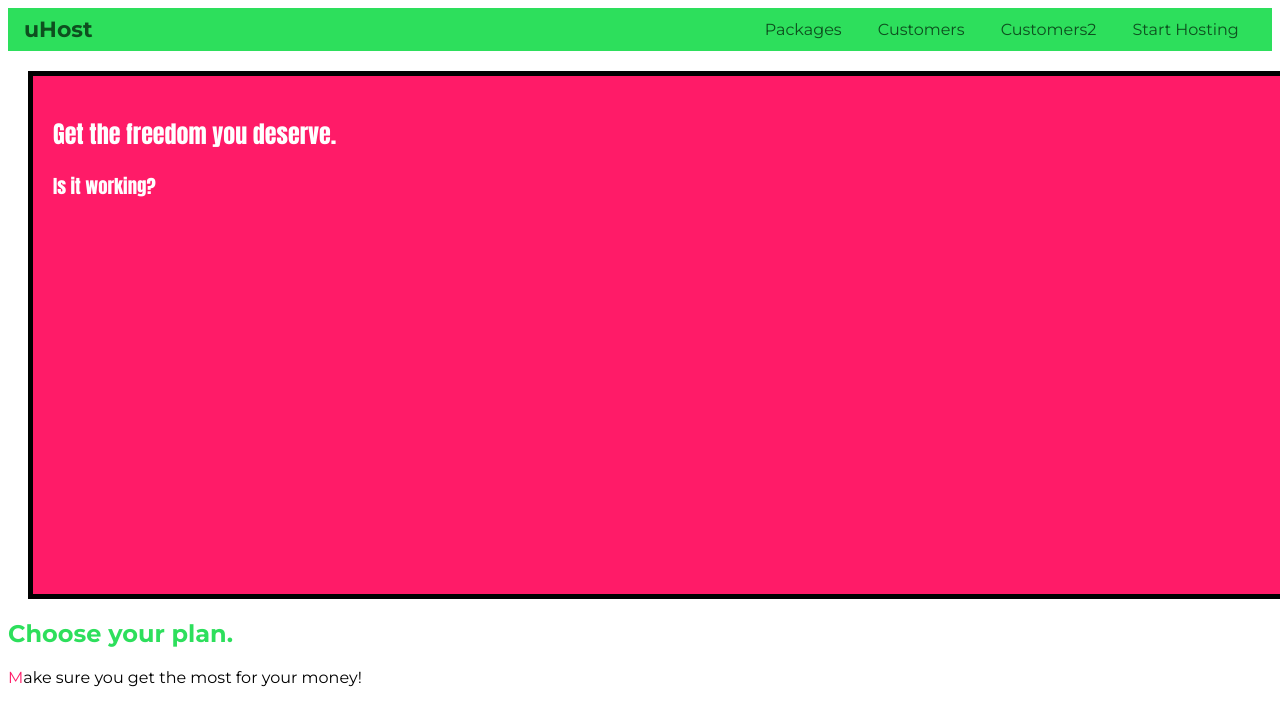
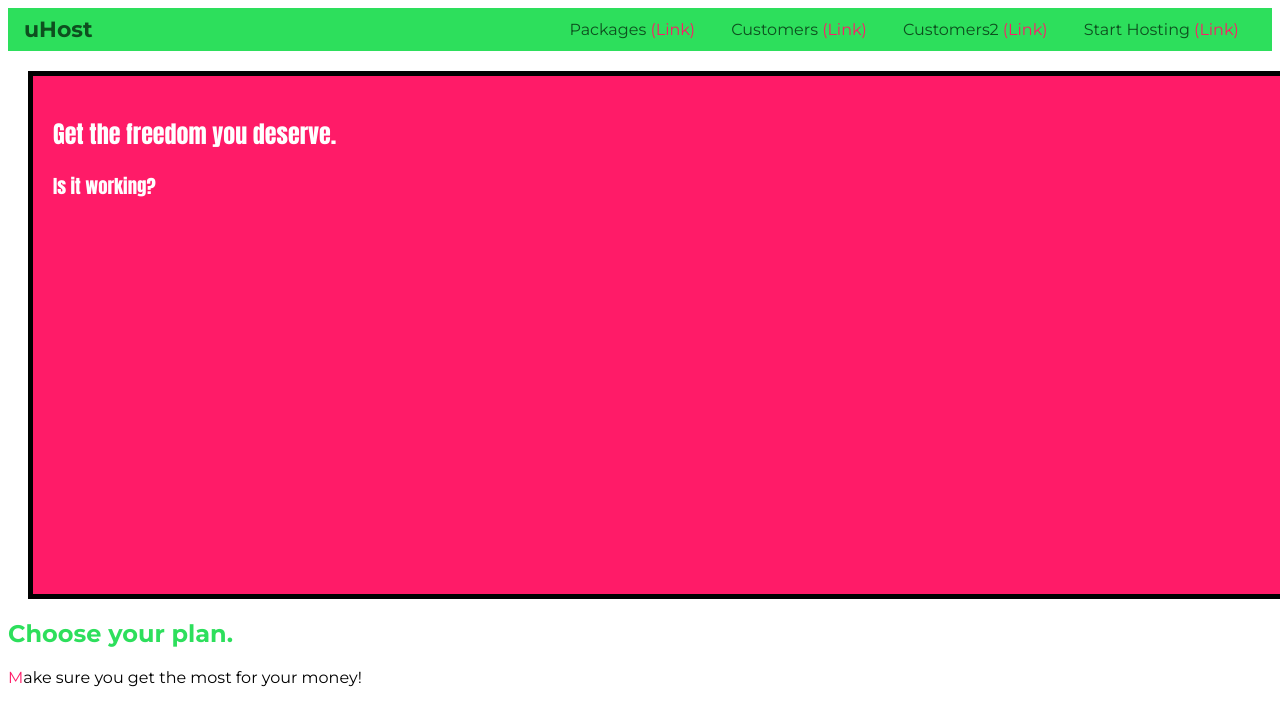
Before and after one commit to jagdsh/css-bootstrap, a plain HTML site: page basic-understanding/index.html in a window 1280 px wide. Drawn offline with Linux system fonts and the light colour scheme.

Commit message:
Jags | adding pseudo elements example of after

```diff
--- a/basic-understanding/main.css
+++ b/basic-understanding/main.css
@@ -69,6 +69,12 @@ body {
   margin: 0 16px;
 }
 
+.main-nav__item a::after {
+    content: " (Link)";
+    color: #ff1b68;
+}
+
+
 .main-nav__item a:hover {
     color: #fff;
   }
```
